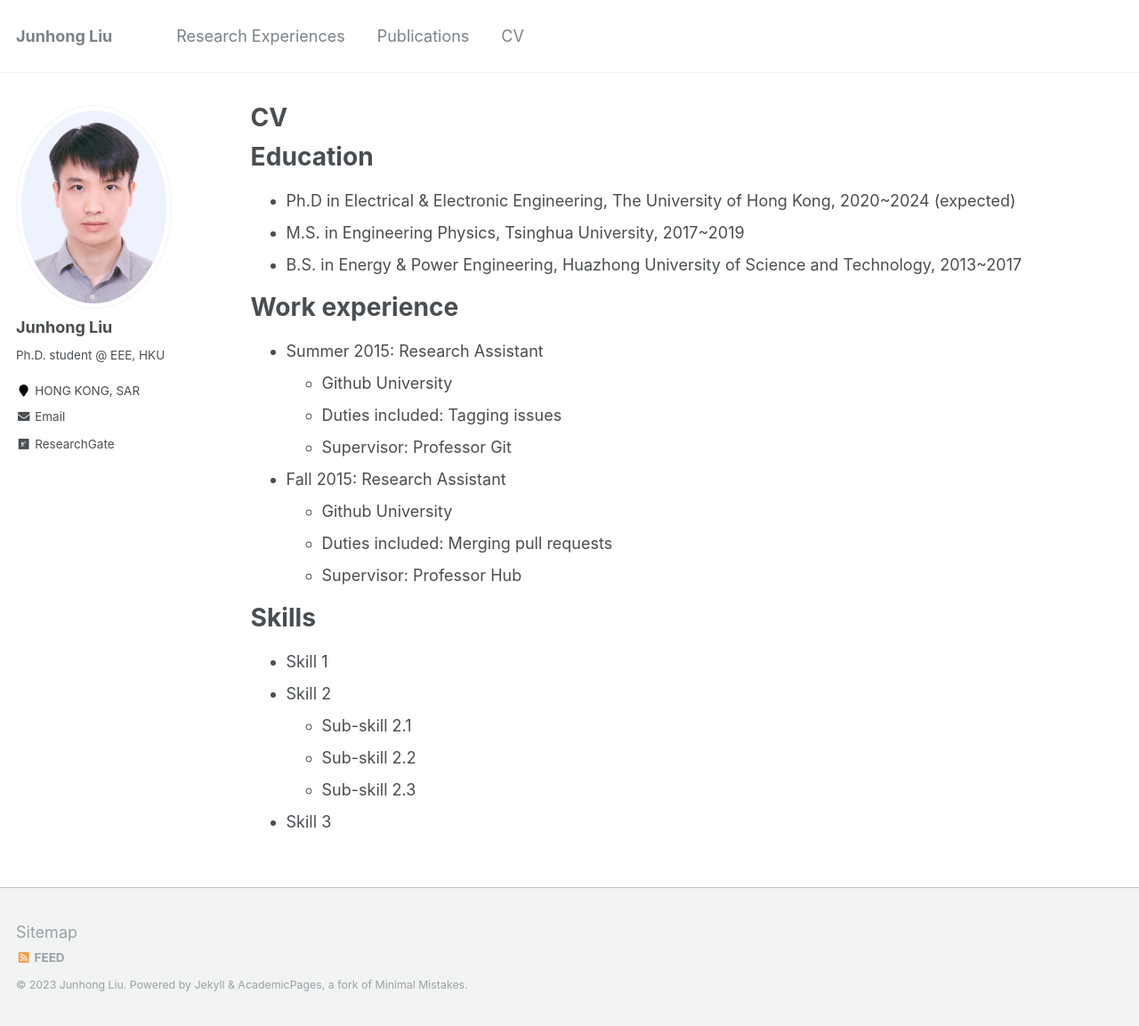
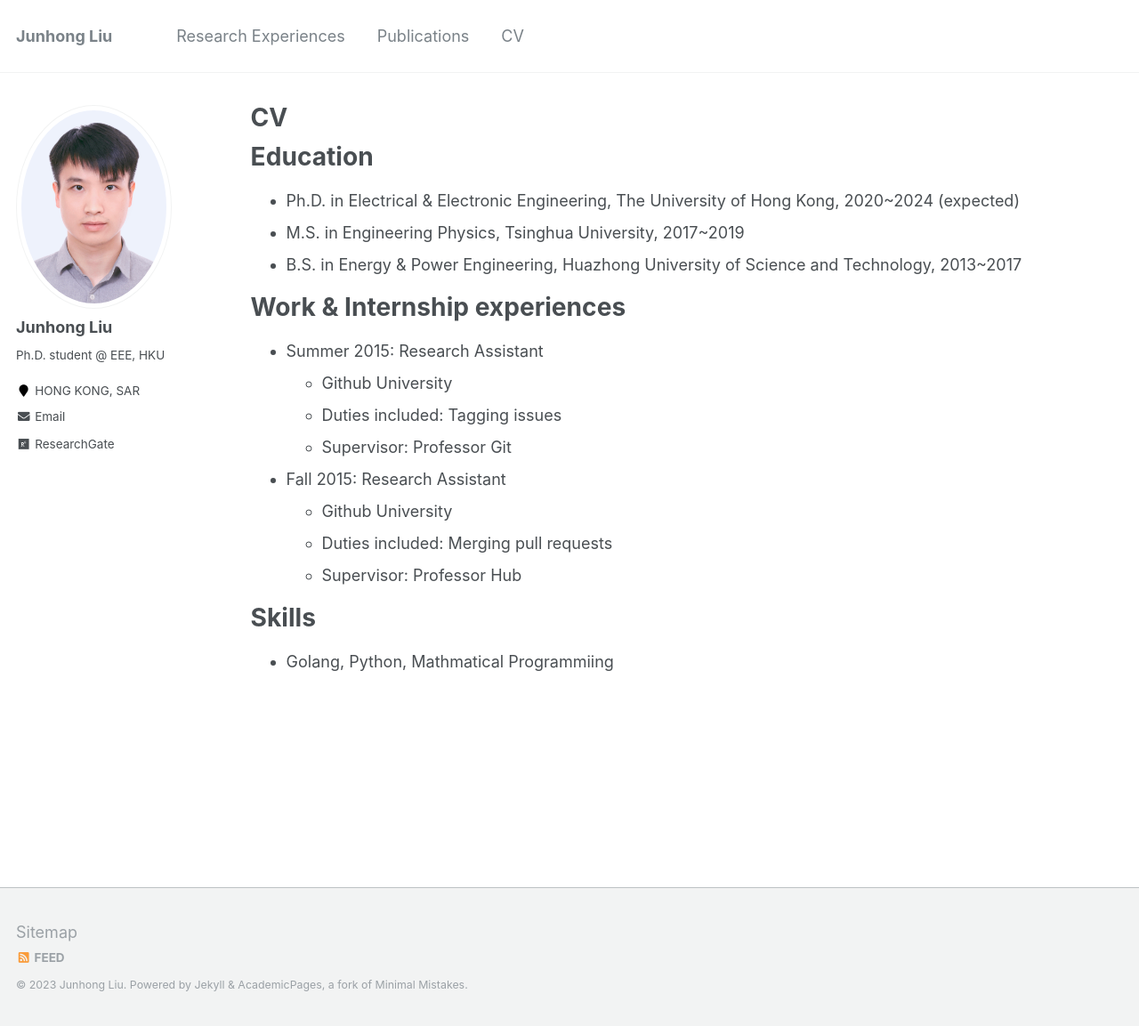
Before and after one commit to johnny-eee/online, a Jekyll site: the page built from _pages/cv.md, in a window 1280 px wide and 1153 px high. Shown: the whole window at 89% size. Built offline with Jekyll 4.4.1, drawn with Linux system fonts in a browser that asks for light colours.

Commit message:
Update cv.md

```diff
--- a/_pages/cv.md
+++ b/_pages/cv.md
@@ -11,12 +11,12 @@ redirect_from:
 
 Education
 ======
-* Ph.D in Electrical & Electronic Engineering, The University of Hong Kong, 2020~2024 (expected)
+* Ph.D. in Electrical & Electronic Engineering, The University of Hong Kong, 2020~2024 (expected)
 * M.S. in Engineering Physics, Tsinghua University, 2017~2019
 * B.S. in Energy & Power Engineering, Huazhong University of Science and Technology, 2013~2017
 
 
-Work experience
+Work & Internship experiences
 ======
 * Summer 2015: Research Assistant
   * Github University
@@ -30,9 +30,4 @@ Work experience
 
 Skills
 ======
-* Skill 1
-* Skill 2
-  * Sub-skill 2.1
-  * Sub-skill 2.2
-  * Sub-skill 2.3
-* Skill 3
+* Golang, Python, Mathmatical Programmiing
```
